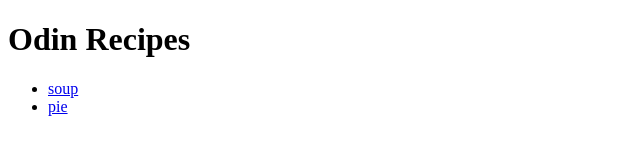
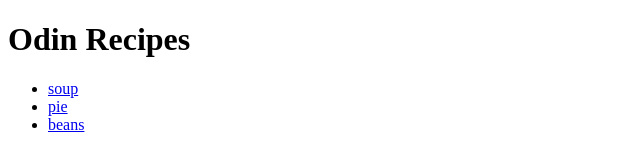
Before and after one commit to Diminishing8/odin-recipes, a plain HTML site: page index.html in a window 1280 px wide. Shown: the full height of the page, 0-640 px from the left. Drawn offline with Linux system fonts and the light colour scheme.

Commit message:
add beans.html to list of links

```diff
--- a/index.html
+++ b/index.html
@@ -10,7 +10,7 @@
       <ul>
         <li><a href="soup.html">soup</a></li>
         <li><a href="pie.html">pie</a></li>
-
+        <li><a href="beans.html">beans</a></li>
 
   </body>
 
```
